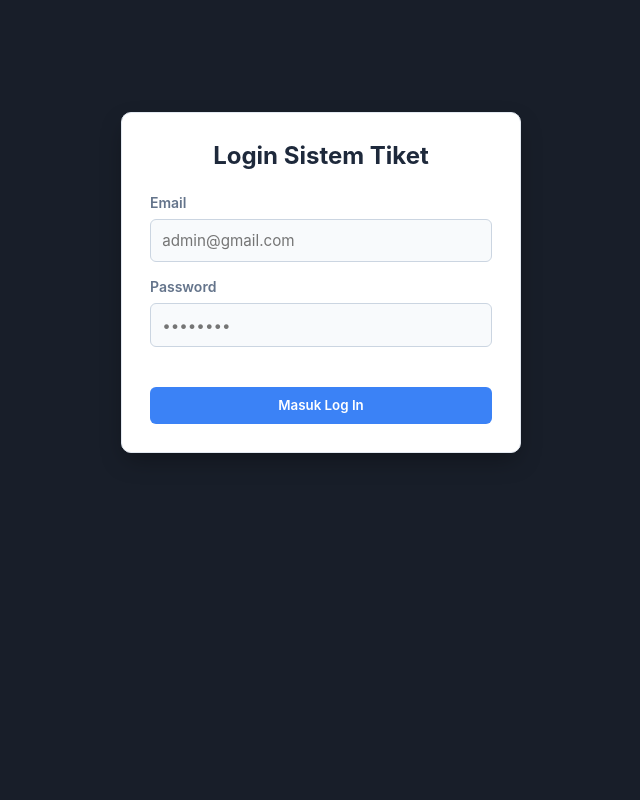
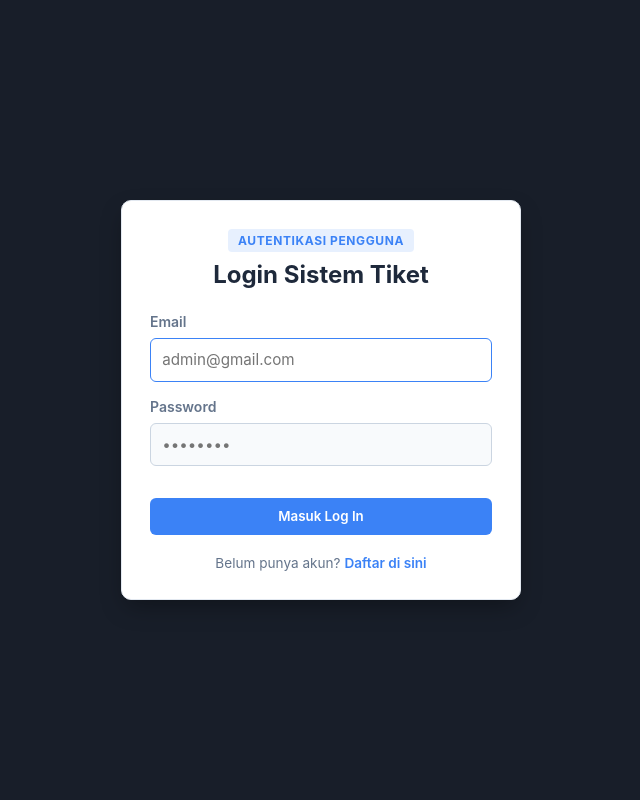
Before and after one commit to mrevaldiii/tiket-kategori-laravel, a Laravel app: page /login in a window 1280 px wide. Shown: the whole page, without its empty margins (319-959 px from the left). Run offline with Laravel 12, Linux system fonts and the light colour scheme.

Commit message:
Feat: Add Register feature and unify auth UI theme

```diff
--- a/app/Http/Controllers/AuthController.php
+++ b/app/Http/Controllers/AuthController.php
@@ -2,8 +2,10 @@
 
 namespace App\Http\Controllers;
 
+use App\Models\User;
 use Illuminate\Http\Request;
 use Illuminate\Support\Facades\Auth;
+use Illuminate\Support\Facades\Hash;
 
 class AuthController extends Controller
 {
@@ -25,8 +27,33 @@ class AuthController extends Controller
         }
 
         return back()->withErrors([
-            'email' => 'Email atau password salah!',
+            'email' => 'Email atau password salah.',
+        ])->onlyInput('email');
+    }
+
+    public function showRegisterForm()
+    {
+        return view('auth.register');
+    }
+
+    public function register(Request $request)
+    {
+        $validated = $request->validate([
+            'name' => ['required', 'string', 'max:255'],
+            'email' => ['required', 'string', 'email', 'max:255', 'unique:users'],
+            'password' => ['required', 'string', 'min:6', 'confirmed'],
         ]);
+
+        $user = User::create([
+            'name' => $validated['name'],
+            'email' => $validated['email'],
+            'password' => Hash::make($validated['password']),
+            'role' => 'petugas', // Default role saat register mandiri
+        ]);
+
+        Auth::login($user);
+
+        return redirect('/kelola-tiket');
     }
 
     public function logout(Request $request)
@@ -34,6 +61,7 @@ class AuthController extends Controller
         Auth::logout();
         $request->session()->invalidate();
         $request->session()->regenerateToken();
-        return redirect()->route('login');
+
+        return redirect('/login');
     }
 }
--- a/resources/views/auth/login.blade.php
+++ b/resources/views/auth/login.blade.php
@@ -6,29 +6,36 @@
     <title>Login - Sistem Tiket</title>
     <link rel="stylesheet" href="{{ asset('style.css') }}">
 </head>
-<body>
-    <div class="container" style="max-width: 400px; margin-top: 5rem;">
-        <div class="card">
-            <h2 style="text-align: center; margin-bottom: 1.5rem;">Login Sistem Tiket</h2>
+<body style="align-items: center;">
+    <div class="card" style="width: 100%; max-width: 400px;">
+        <div style="text-align: center; margin-bottom: 1.5rem;">
+            <span class="system-tag">Autentikasi Pengguna</span>
+            <h2 style="color: var(--text-primary);">Login Sistem Tiket</h2>
+        </div>
 
-            @if($errors->any())
-                <div style="color: #ef4444; margin-bottom: 1rem; text-align: center;">
+        @if ($errors->any())
+            <div style="background: #fee2e2; color: #b91c1c; padding: 0.75rem; border-radius: 6px; margin-bottom: 1rem; font-size: 0.85rem;">
                 {{ $errors->first() }}
             </div>
         @endif
 
-            <form action="{{ route('login.post') }}" method="POST">
+        <form action="{{ route('login') }}" method="POST">
             @csrf
-                <div class="form-group" style="margin-bottom: 1rem;">
+            <div class="form-group">
                 <label>Email</label>
-                    <input type="email" name="email" class="form-control" placeholder="admin@gmail.com" required>
+                <input type="email" name="email" class="form-control" value="{{ old('email') }}" placeholder="admin@gmail.com" required autofocus>
             </div>
-                <div class="form-group" style="margin-bottom: 1.5rem;">
+
+            <div class="form-group">
                 <label>Password</label>
                 <input type="password" name="password" class="form-control" placeholder="••••••••" required>
             </div>
+
             <button type="submit" class="btn btn-block">Masuk Log In</button>
         </form>
+
+        <div style="text-align: center; margin-top: 1.25rem; font-size: 0.85rem; color: var(--text-secondary);">
+            Belum punya akun? <a href="{{ route('register') }}" style="color: var(--accent); font-weight: 600; text-decoration: none;">Daftar di sini</a>
         </div>
     </div>
 </body>
```
Also changed, not shown: resources/views/auth/register.blade.php (added). Lines whose indentation alone changed are shown as unchanged.
